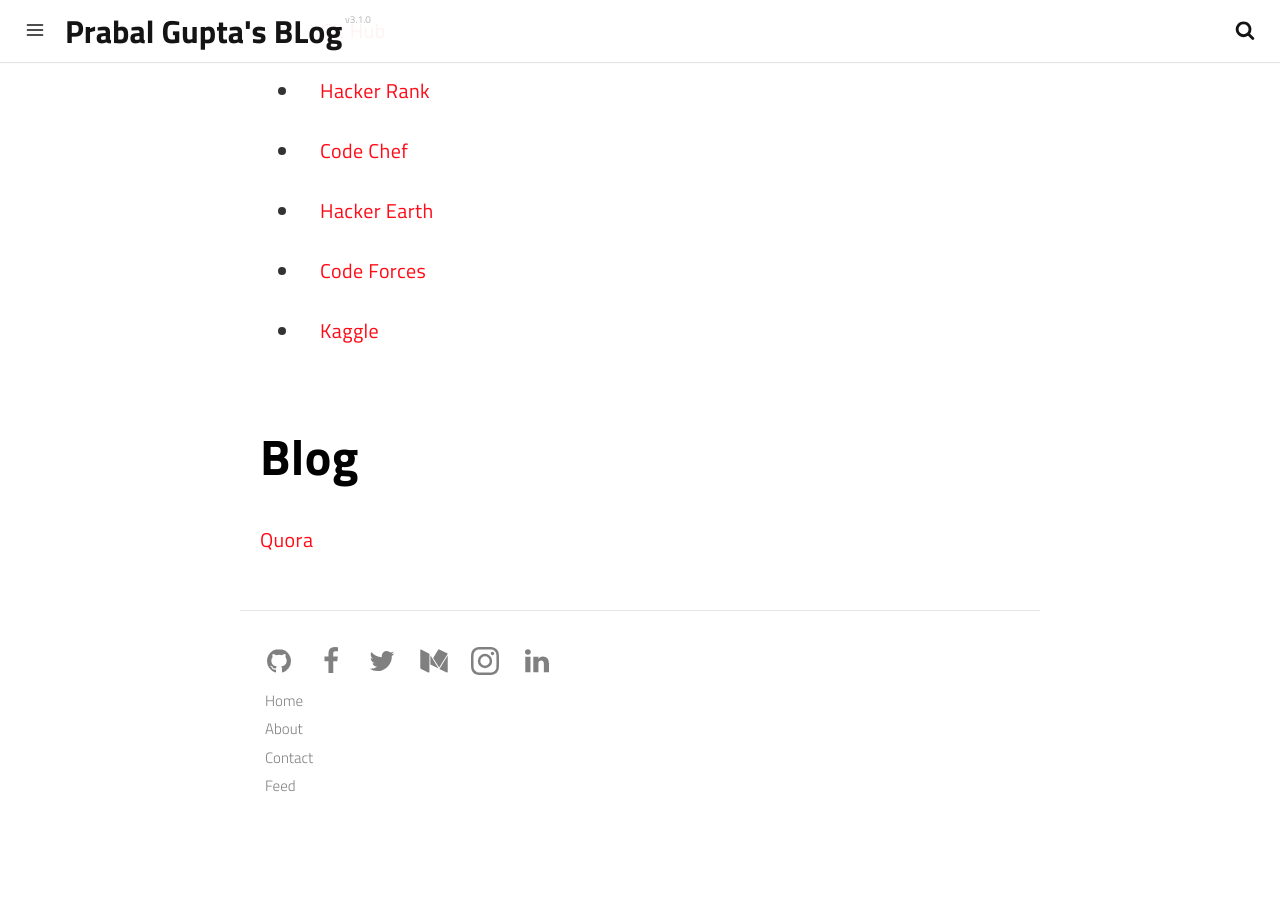
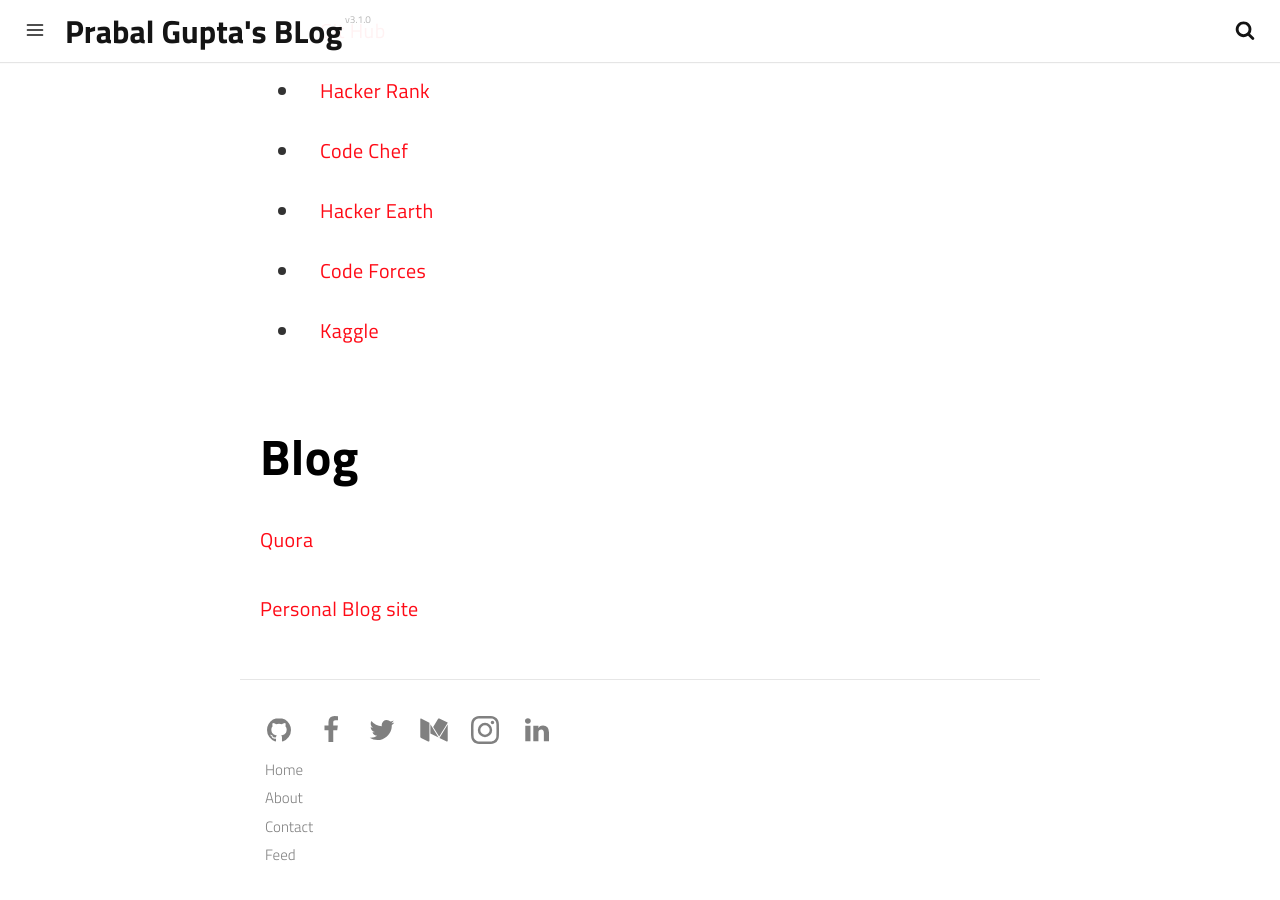
Before and after one commit to prabalgupta12/prabalgupta12.github.io, a Jekyll site: the page built from pages/about.md, in a window 1280 px wide and 900 px high, scrolled down 1453 px. Built offline with Jekyll 4.4.1, drawn with Linux system fonts in a browser that asks for light colours; a script that is not in the unit is left out; before the commit the page ends 2284 px from its top, so only the background shows below that.

Commit message:
other links

```diff
--- a/pages/about.md
+++ b/pages/about.md
@@ -38,3 +38,5 @@ I believe that everything is possible with dedication and resilience.
 
 # Blog
 [Quora](https://www.quora.com/profile/Prabal-Gupta-21)
+
+[Personal Blog site](https://prabalgupta12.github.io/)
```
